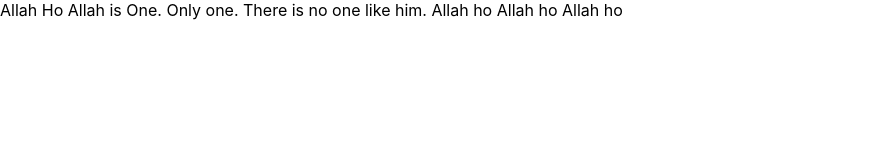
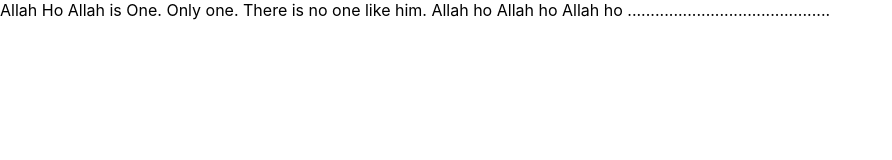
Before and after one commit to soulsniper155/react_practice_with_surge, a React (Create React App) app: page / in a window 1280 px wide. Shown: the top 160 px of the page, without its empty margins (0-892 px from the left). Built offline with nearby package versions, Linux system fonts and the light colour scheme.

Commit message:
Update App.js

```diff
--- a/src/App.js
+++ b/src/App.js
@@ -7,6 +7,7 @@ function App() {
     Allah Ho
 	  Allah is One. Only one. There is no one like him.
 	  Allah ho Allah ho Allah ho
+	  ............................................
     </div>
   );
 }
```
